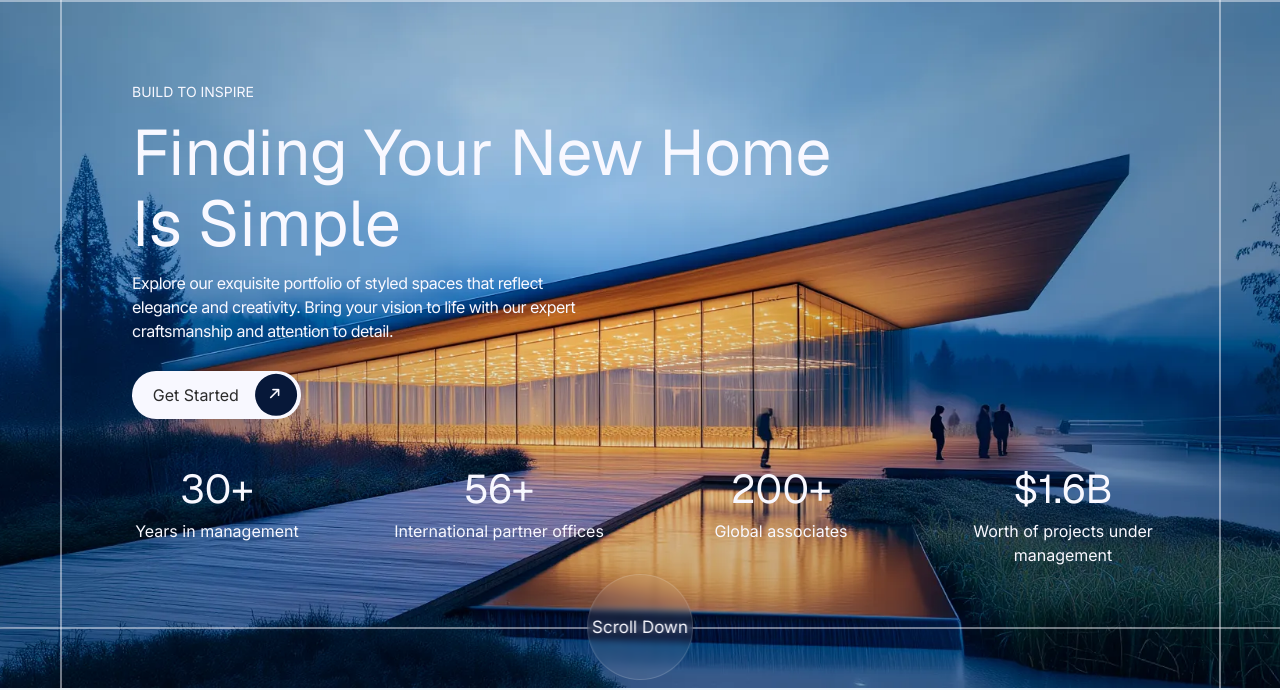
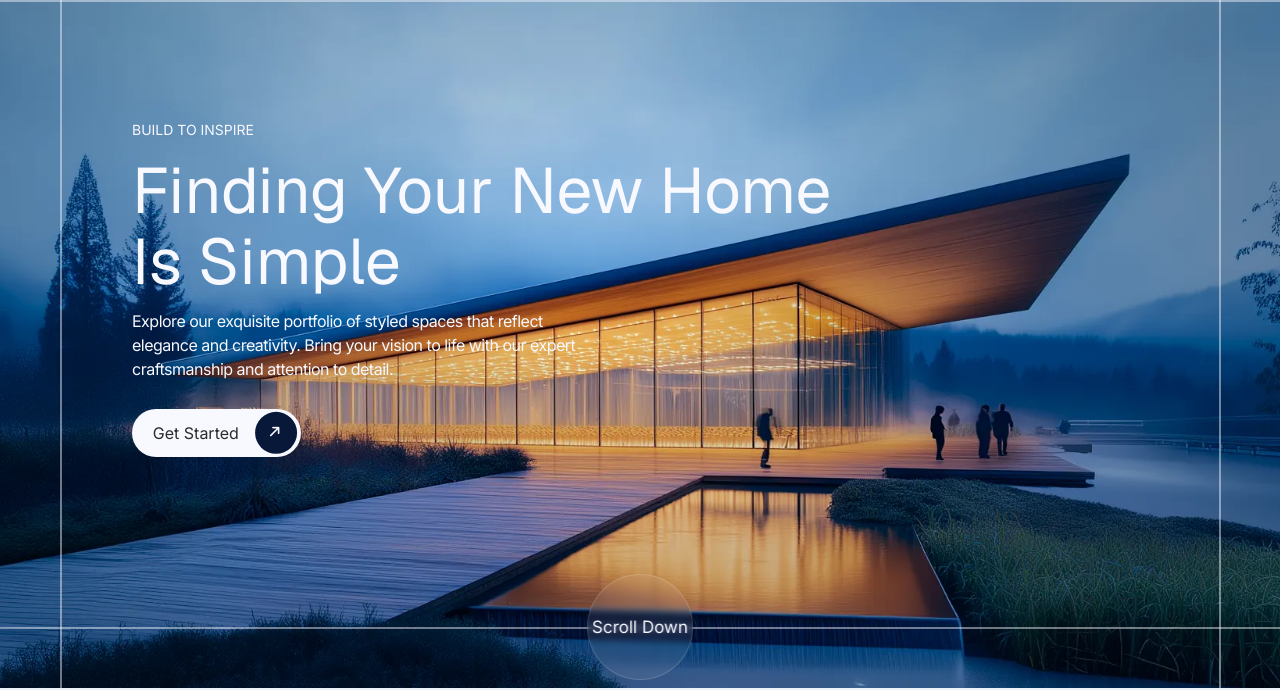
Before and after one commit to shadabreyaz/Medallion, a plain HTML site: page index.html in a window 1280 px wide. Shown: the part 112-802 px from the top of the page. Drawn offline with nearby package versions, Linux system fonts and the light colour scheme.

Commit message:
fixed hero

```diff
--- a/index.html
+++ b/index.html
@@ -74,26 +74,6 @@
                         <i class="fa-solid fa-arrow-right"></i>
                     </div>
                 </div>
-
-                <div class="hero-bottom animate-on-scroll">
-                    <div class="hero-bottom-detail">
-                        <h2>30+</h2>
-                        <p>Years in management</p>
-                    </div>
-                    <div class="hero-bottom-detail">
-                        <h2>56+</h2>
-                        <p>International partner offices</p>
-                    </div>
-                    <div class="hero-bottom-detail">
-                        <h2>200+</h2>
-                        <p>Global associates</p>
-                    </div>
-                    <div class="hero-bottom-detail">
-                        <h2>$1.6B</h2>
-                        <p>Worth of projects under management</p>
-                    </div>
-                </div>
-
                 <div class="scroll-circle">
                     <p>Scroll Down</p>
                 </div>
--- a/style.css
+++ b/style.css
@@ -277,7 +277,7 @@
 }
  .glass-card {
     padding-inline: 7rem 6.4rem;
-    max-width: 74%;
+    max-width: 75%;
   }
   .hero span{
     text-transform: uppercase;
@@ -968,6 +968,10 @@
   .navbar-container {
     padding: 1rem 5.4rem;
    }
+   .glass-card {
+    padding-inline: 4rem;
+    max-width: 100%;
+   }
    .footer{
     padding: 48px;
    }
@@ -1006,10 +1010,6 @@
   }
   .cta-button{
     display: none;
-  }
-  .glass-card {
-    padding-inline: 4rem;
-    max-width: 100%;
   }
   .about-content {
    flex-direction: column;
```
